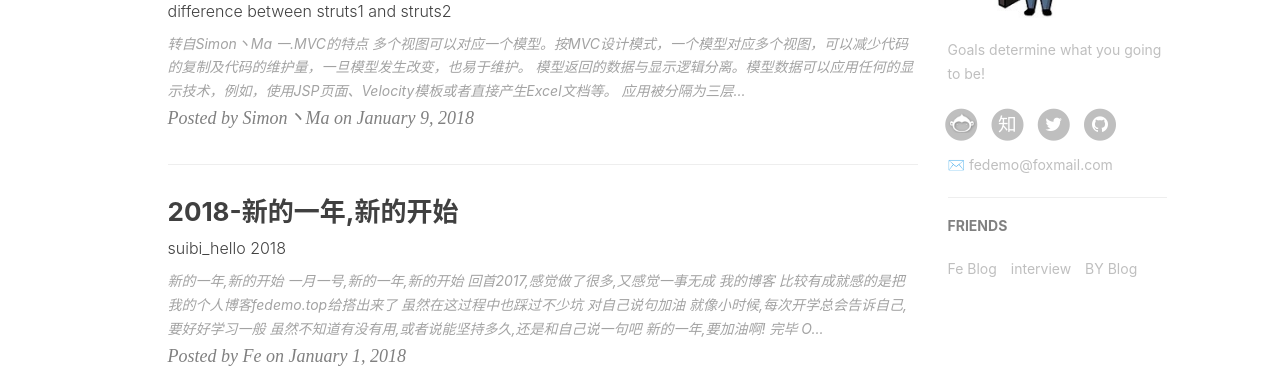
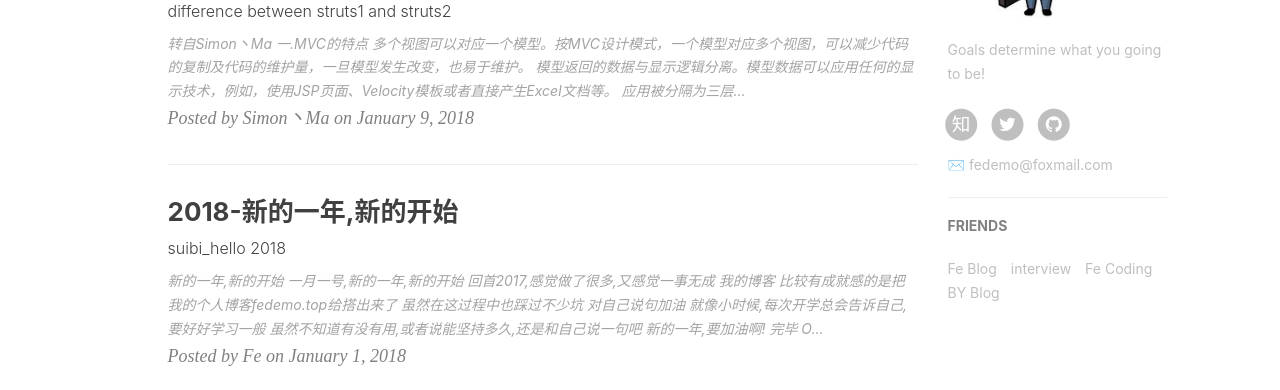
Before and after one commit to FeDemo/fedemo.github.io, a Jekyll site: the page built from index.html, in a window 1280 px wide and 900 px high, scrolled down 796 px. Shown: the top 390 px of the window. Built offline with Jekyll 4.4.1, drawn with Linux system fonts in a browser that asks for light colours; nearby versions of some CDN libraries; the list of posts is cut into pages by our own code; comment, search, counter and statistics services are not loaded.

Commit message:
update config

```diff
--- a/_config.yml
+++ b/_config.yml
@@ -14,6 +14,8 @@ sidebar: true                           # whether or not using Sidebar.
 sidebar-about-description: "Goals determine what you going to be!"
 sidebar-avatar: /img/avatar_p11179162.jpg      # use absolute URL, seeing it's used in both `/` and `/about/`
 
+# 是否托管在Coding_Pages
+Coding_Pages: true
 
 
 # SNS settings社交账号
@@ -24,7 +26,7 @@ github_username:    fedemo
 # facebook_username:
 # jianshu_username:   57064928f3a8
 twitter_username:   Fedemo10
-coding_username: fedemo
+# coding_username: fedemo
 
 
 
@@ -101,6 +103,9 @@ friends: [
         title: "interview",
         href: "https://fedemo.github.io/interview/"
     },{
+        title: "Fe Coding",
+        href: "https://coding.net/u/fedemo/project"
+    },{
         title: "BY Blog",
         href: "http://qiubaiying.top/"
     }
--- a/_includes/footer.html
+++ b/_includes/footer.html
@@ -15,7 +15,7 @@
                     </li>
                     {% endif %}
                     <!-- add coding  by Fe -->
-                    {% if site.coding_username %}
+                    {% if site.Coding_Pages %}
                     <li>
                         <a target="_blank" href="https://pages.coding.me">
                             <span class="fa-stack fa-lg">
```
